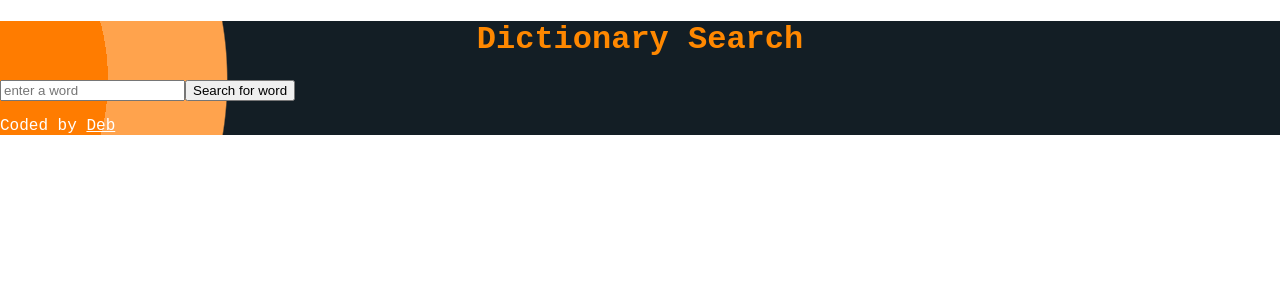
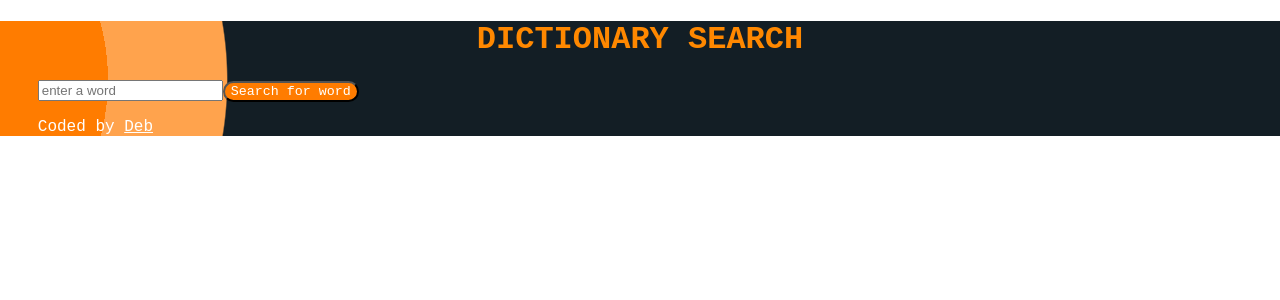
Before and after one commit to dimbee40/dw-dictinary-hw, a React (Create React App) app: page / in a window 1280 px wide. Shown: the top 300 px of the page. Built offline with nearby package versions, Linux system fonts and the light colour scheme.

Commit message:
start styling

```diff
--- a/src/App.css
+++ b/src/App.css
@@ -17,19 +17,27 @@ h1 {
 }
 
 h2 {
-  text-align: center;
+  text-align: left;
   color: rgb(255, 136, 0);
   font-family: "Courier New", Courier, monospace;
+  margin-left: 1cm;
+}
+
+h3 {
+  color: whitesmoke;
+  margin-left: 1cm;
 }
 
 form {
   object-position: center;
+  margin-left: 1cm;
 }
 
 p {
   text-align: left;
   color: white;
   list-style: none;
+  margin-left: 1cm;
 }
 
 .link {
@@ -39,3 +47,19 @@ p {
 .btn-btn-secondary {
   color: gray;
 }
+
+.Phonetics {
+  margin-left: 1cm;
+  color: whitesmoke;
+}
+
+.searchWord {
+  text-emphasis: bold;
+}
+
+.searchButton {
+  background: rgb(255, 124, 0);
+  color: white;
+  font-family: "Courier New", Courier, monospace;
+  border-radius: 20cm;
+}
--- a/src/App.js
+++ b/src/App.js
@@ -4,7 +4,7 @@ import WordSearch from "./WordSearch";
 export default function App() {
   return (
     <div className="App">
-      <h1>Dictionary Search</h1>
+      <h1>DICTIONARY SEARCH</h1>
       <WordSearch />
     </div>
   );
--- a/src/Results.js
+++ b/src/Results.js
@@ -10,7 +10,7 @@ export default function Results(props) {
     return (
       <div className="searchResults">
         {" "}
-        <h2>{props.results.word}</h2>
+        <h2 className="searchWord">{props.results.word}</h2>
         {props.results.phonetics.map(function (phonetic, index) {
           return (
             <div key={index}>
--- a/src/WordSearch.js
+++ b/src/WordSearch.js
@@ -23,7 +23,7 @@ export default function WordSearch() {
     <div className="WordSearch">
       <form onSubmit={handleSubmit}>
         <input type="search" placeholder="enter a word" onChange={changeWord} />
-        <input type="submit" value="Search for word" />
+        <input className="searchButton" type="submit" value="Search for word" />
       </form>
       <Results results={results} />
       <p>
```
